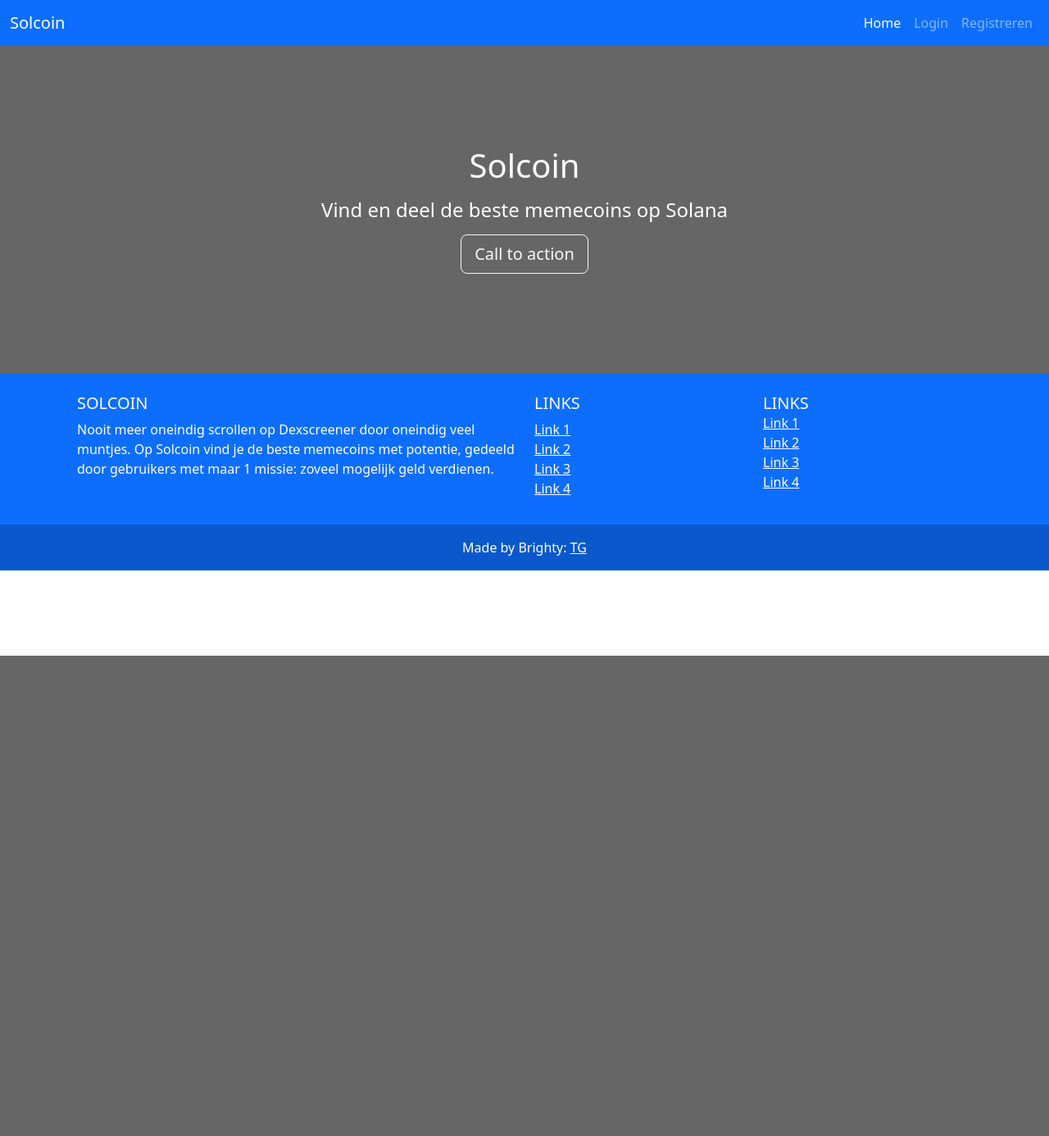
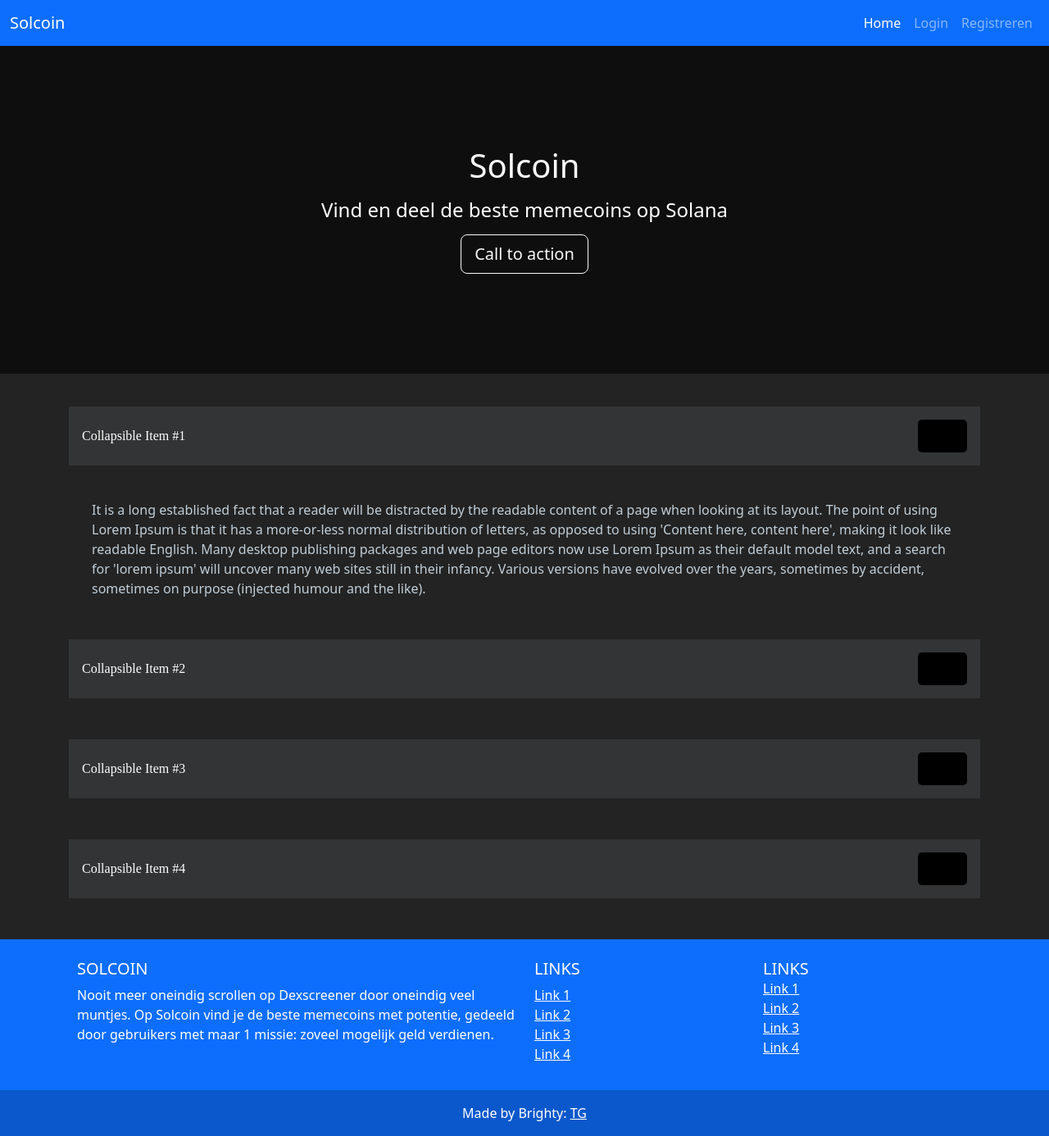
Before and after one commit to rhouwen/Website2024, a Flask app: page / in a window 1280 px wide. Shown: the whole page at 82% size. Before the commit the page ends 800 px from the top, so only its background shows below. Run offline with Flask 3, Linux system fonts and the light colour scheme; some libraries are stand-ins or nearby versions.

Commit message:
accordion (geen kleur)

```diff
--- /dev/null
+++ b/solanacoins/static/styles/accordion.css
@@ -0,0 +1,62 @@
+body {
+    background: #232323;
+  }
+  .accordion{
+    margin: 40px 0;
+  }
+  .accordion .item {
+      border: none;
+      margin-bottom: 50px;
+      background: none;
+  }
+  .t-p{
+    color: rgb(193 206 216);
+    padding: 40px 30px 0px 30px;
+  }
+  .accordion .item .item-header h2 button.btn.btn-link {
+      background: #333435;
+      color: white;
+      border-radius: 0px;
+      font-family: 'Poppins';
+      font-size: 16px;
+      font-weight: 400;
+      line-height: 2.5;
+      text-decoration: none;
+  }
+  .accordion .item .item-header {
+      border-bottom: none;
+      background: transparent;
+      padding: 0px;
+      margin: 2px;
+  }
+
+  .accordion .item .item-header h2 button {
+      color: white;
+      font-size: 20px;
+      padding: 15px;
+      display: block;
+      width: 100%;
+      text-align: left;
+  }
+
+  .accordion .item .item-header h2 i {
+      float: right;
+      font-size: 30px;
+      color: #eca300;
+      background-color: black;
+      width: 60px;
+      height: 40px;
+      display: flex;
+      justify-content: center;
+      align-items: center;
+      border-radius: 5px;
+  }
+
+  button.btn.btn-link.collapsed i {
+      transform: rotate(0deg);
+  }
+
+  button.btn.btn-link i {
+      transform: rotate(180deg);
+      transition: 0.5s;
+  }
--- a/solanacoins/templates/home.html
+++ b/solanacoins/templates/home.html
@@ -15,4 +15,79 @@
   </div>
 </div>
 
+<div class="container">
+  <link rel="stylesheet" href="{{ url_for('static',filename='styles/accordion.css') }}">
+  <div class="accordion" id="accordionExample">
+    <div class="item">
+       <div class="item-header" id="headingOne">
+          <h2 class="mb-0">
+             <button class="btn btn-link" type="button" data-toggle="collapse"
+                data-target="#collapseOne" aria-expanded="true" aria-controls="collapseOne">
+             Collapsible Item #1
+             <i class="fa fa-angle-down"></i>
+             </button>
+          </h2>
+       </div>
+       <div id="collapseOne" class="collapse show" aria-labelledby="headingOne"
+          data-parent="#accordionExample">
+          <div class="t-p">
+            It is a long established fact that a reader will be distracted by the readable content of a page when looking at its layout. The point of using Lorem Ipsum is that it has a more-or-less normal distribution of letters, as opposed to using 'Content here, content here', making it look like readable English. Many desktop publishing packages and web page editors now use Lorem Ipsum as their default model text, and a search for 'lorem ipsum' will uncover many web sites still in their infancy. Various versions have evolved over the years, sometimes by accident, sometimes on purpose (injected humour and the like).
+          </div>
+       </div>
+    </div>
+    <div class="item">
+       <div class="item-header" id="headingTwo">
+          <h2 class="mb-0">
+             <button class="btn btn-link collapsed" type="button" data-toggle="collapse"
+                data-target="#collapseTwo" aria-expanded="false" aria-controls="collapseTwo">
+             Collapsible Item #2
+             <i class="fa fa-angle-down"></i>
+             </button>
+          </h2>
+       </div>
+       <div id="collapseTwo" class="collapse" aria-labelledby="headingTwo"
+          data-parent="#accordionExample">
+          <div class="t-p">
+            It is a long established fact that a reader will be distracted by the readable content of a page when looking at its layout. The point of using Lorem Ipsum is that it has a more-or-less normal distribution of letters, as opposed to using 'Content here, content here', making it look like readable English. Many desktop publishing packages and web page editors now use Lorem Ipsum as their default model text, and a search for 'lorem ipsum' will uncover many web sites still in their infancy. Various versions have evolved over the years, sometimes by accident, sometimes on purpose (injected humour and the like).
+          </div>
+       </div>
+    </div>
+    <div class="item">
+       <div class="item-header" id="headingThree">
+          <h2 class="mb-0">
+             <button class="btn btn-link collapsed" type="button" data-toggle="collapse"
+                data-target="#collapseThree" aria-expanded="false"
+                aria-controls="collapseThree">
+             Collapsible Item #3
+             <i class="fa fa-angle-down"></i>
+             </button>
+          </h2>
+       </div>
+       <div id="collapseThree" class="collapse" aria-labelledby="headingThree"
+          data-parent="#accordionExample">
+          <div class="t-p">
+  It is a long established fact that a reader will be distracted by the readable content of a page when looking at its layout. The point of using Lorem Ipsum is that it has a more-or-less normal distribution of letters, as opposed to using 'Content here, content here', making it look like readable English. Many desktop publishing packages and web page editors now use Lorem Ipsum as their default model text, and a search for 'lorem ipsum' will uncover many web sites still in their infancy. Various versions have evolved over the years, sometimes by accident, sometimes on purpose (injected humour and the like).
+          </div>
+       </div>
+    </div>
+    <div class="item">
+       <div class="item-header" id="headingFour">
+          <h2 class="mb-0">
+             <button class="btn btn-link collapsed" type="button" data-toggle="collapse"
+                data-target="#collapseFour" aria-expanded="false"
+                aria-controls="collapseFour">
+             Collapsible Item #4
+             <i class="fa fa-angle-down"></i>
+             </button>
+          </h2>
+       </div>
+       <div id="collapseFour" class="collapse" aria-labelledby="headingFour"
+          data-parent="#accordionExample">
+          <div class="t-p">
+             It is a long established fact that a reader will be distracted by the readable content of a page when looking at its layout. The point of using Lorem Ipsum is that it has a more-or-less normal distribution of letters, as opposed to using 'Content here, content here', making it look like readable English. Many desktop publishing packages and web page editors now use Lorem Ipsum as their default model text, and a search for 'lorem ipsum' will uncover many web sites still in their infancy. Various versions have evolved over the years, sometimes by accident, sometimes on purpose (injected humour and the like).
+          </div>
+       </div>
+    </div>
+  </div>
+</div>
 {% endblock %}
```
